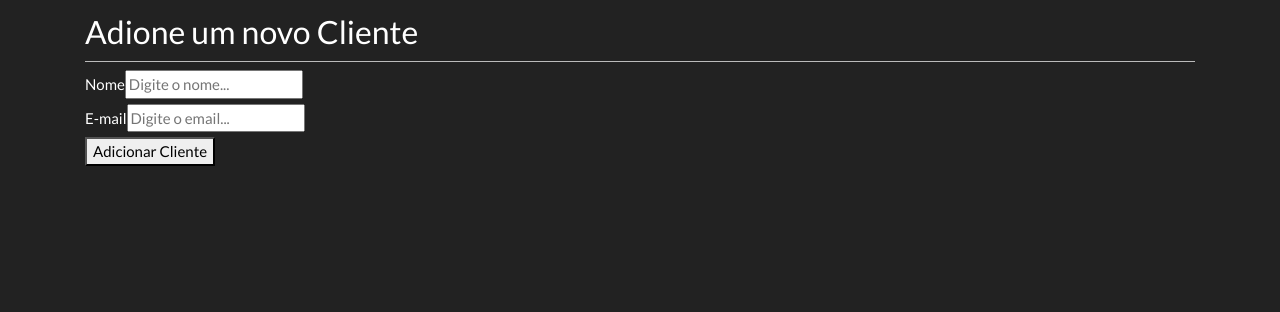
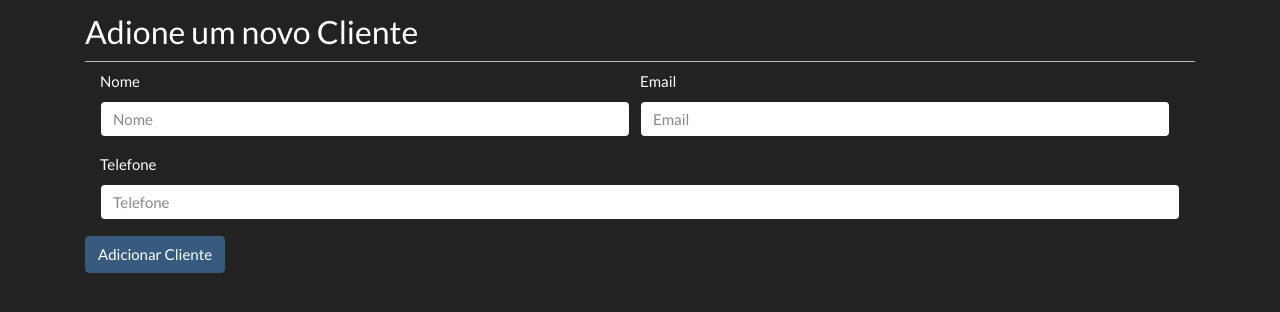
Before and after one commit to gabrielht/agenda-eletronica-mern, a React (Create React App) app in the folder client/: page / in a window 1280 px wide. Shown: the part 296-608 px from the top of the page. Built offline with nearby package versions, Linux system fonts and the light colour scheme; no server answers.

Commit message:
fix: form

```diff
--- a/client/src/components/AddCliente.js
+++ b/client/src/components/AddCliente.js
@@ -4,6 +4,7 @@ import { GlobalContext } from "../context/GlobalState";
 export const AddCliente = () => {
   const [nome, setNome] = useState("");
   const [email, setEmail] = useState("");
+  const [telefone, setTelefone] = useState("");
 
   const { addCliente } = useContext(GlobalContext);
 
@@ -20,7 +21,7 @@ export const AddCliente = () => {
       email,
     };
 
-    debugger
+    debugger;
     addCliente(newCliente);
   };
 
@@ -28,25 +29,23 @@ export const AddCliente = () => {
     <div>
       <h3>Adione um novo Cliente</h3>
       <form onSubmit={onSubmit}>
-        <div>
-          <label htmlFor="nome">Nome</label>
-          <input
-            type="nome"
-            value={nome}
-            onChange={(e) => setNome(e.target.value)}
-            placeholder="Digite o nome..."
-          />
+        <div className="form-row col-md-12">
+          <div className="form-group col-md-6">
+            <label htmlFor="nome">Nome</label>
+            <input id="nome" className="form-control" type="text" name="" value={nome} onChange={(e) => setNome(e.target.value)} placeholder="Nome" />
+          </div>
+          <div className="form-group col-md-6">
+            <label htmlFor="email">Email</label>
+            <input id="email" className="form-control" type="email" name="" value={email} onChange={(e) => setEmail(e.target.value)} placeholder="Email" />
+          </div>
         </div>
-        <div>
-          <label htmlFor="email">E-mail</label>
-          <input
-            type="email"
-            value={email}
-            onChange={(e) => setEmail(e.target.value)}
-            placeholder="Digite o email..."
-          />
+        <div className="form-group col-md-12">
+          <label htmlFor="telefone">Telefone</label>
+          <input id="telefone" className="form-control" type="tel" name="" value={telefone} onChange={(e) => setTelefone(e.target.value)} placeholder="Telefone" />
         </div>
-        <button>Adicionar Cliente</button>
+        <button type="submit" className="btn btn-primary">
+          Adicionar Cliente
+        </button>
       </form>
     </div>
   );
--- a/client/src/components/Cliente.js
+++ b/client/src/components/Cliente.js
@@ -17,7 +17,7 @@ export const Cliente = ({ cliente }) => {
       >
         {cliente.nome} <span>{cliente.email}</span>
         <button
-          className="btn btn-outline-danger"
+          className="btn btn-danger"
           onClick={() => deleteCliente(cliente._id)}
         >
           x
```
